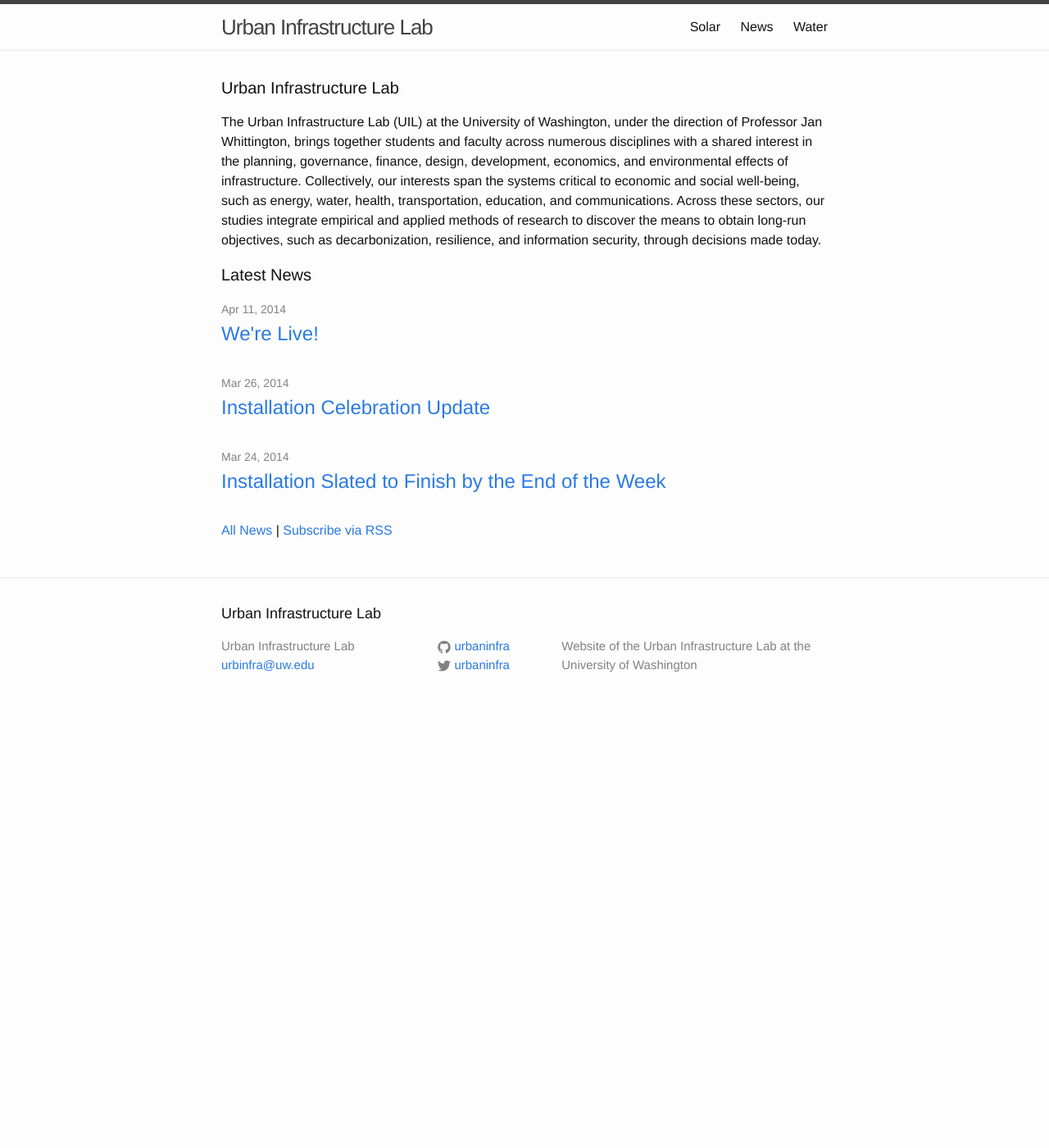
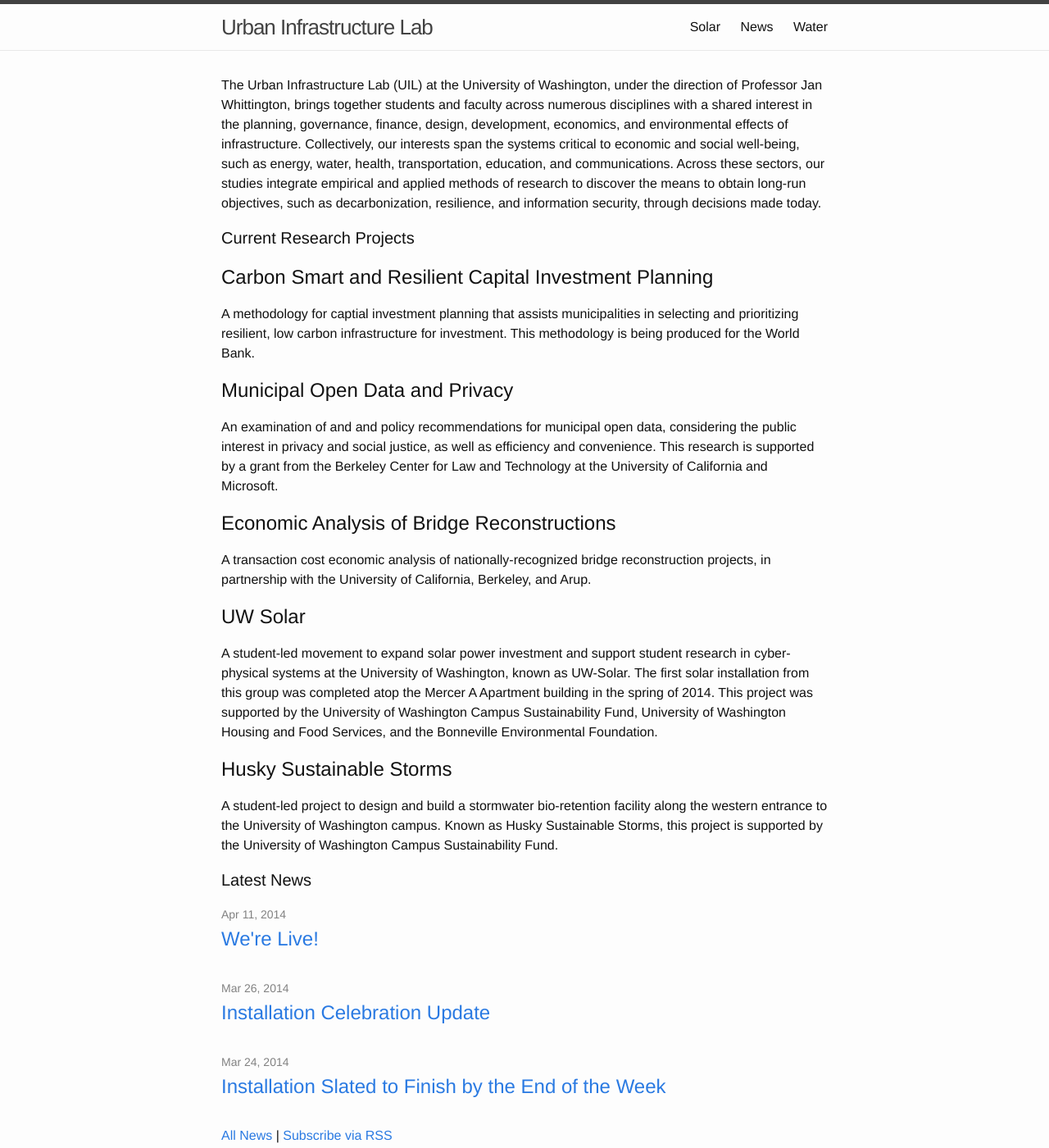
Before and after one commit to urbaninfra/urbaninfra.github.io, a Jekyll site: the page built from index.html, in a window 1280 px wide and 1400 px high. Shown: the whole window at 82% size. Built offline with Jekyll 4.4.1, drawn with Linux system fonts in a browser that asks for light colours.

Commit message:
Add project descriptions to front page

```diff
--- a/index.html
+++ b/index.html
@@ -4,11 +4,58 @@
 
 <div class="home">
 
-  <h1 class="page-heading">Urban Infrastructure Lab</h1>
+   <p>The Urban Infrastructure Lab (UIL) at the University of
+   Washington, under the direction of Professor Jan Whittington,
+   brings together students and faculty across numerous disciplines
+   with a shared interest in the planning, governance, finance,
+   design, development, economics, and environmental effects of
+   infrastructure. Collectively, our interests span the systems
+   critical to economic and social well-being, such as energy, water,
+   health, transportation, education, and communications. Across these
+   sectors, our studies integrate empirical and applied methods of
+   research to discover the means to obtain long-run objectives, such
+   as decarbonization, resilience, and information security, through
+   decisions made today.</p>
 
-  <p>The Urban Infrastructure Lab (UIL) at the University of Washington, under the direction of Professor Jan Whittington, brings together students and faculty across numerous disciplines with a shared interest in the planning, governance, finance, design, development, economics, and environmental effects of infrastructure. Collectively, our interests span the systems critical to economic and social well-being, such as energy, water, health, transportation, education, and communications. Across these sectors, our studies integrate empirical and applied methods of research to discover the means to obtain long-run objectives, such as decarbonization, resilience, and information security, through decisions made today.</p>
+   <h1 class="page-heading">Current Research Projects</h1>
 
-  <h1 class="page-heading">Latest News</h1>
+   <h2>Carbon Smart and Resilient Capital Investment Planning</h2>
+   <p>A methodology for captial investment planning that assists
+   municipalities in selecting and prioritizing resilient, low carbon
+   infrastructure for investment. This methodology is being produced
+   for the World Bank.</p>
+
+   <h2>Municipal Open Data and Privacy</h2>
+   <p>An examination of and and policy recommendations for municipal open
+   data, considering the public interest in privacy and social
+   justice, as well as efficiency and convenience. This research is
+   supported by a grant from the Berkeley Center for Law and
+   Technology at the University of California and Microsoft.</p>
+
+   <h2>Economic Analysis of Bridge Reconstructions</h2>
+   <p>A transaction cost economic analysis of nationally-recognized
+   bridge reconstruction projects, in partnership with the University
+   of California, Berkeley, and Arup.</p>
+
+   <h2>UW Solar</h2>
+   <p>A student-led movement to expand solar power investment and support
+   student research in cyber-physical systems at the University of
+   Washington, known as UW-Solar. The first solar installation from
+   this group was completed atop the Mercer A Apartment building in
+   the spring of 2014. This project was supported by the University of
+   Washington Campus Sustainability Fund, University of Washington
+   Housing and Food Services, and the Bonneville Environmental
+   Foundation.</p>
+
+
+   <h2>Husky Sustainable Storms</h2>
+   <p>A student-led project to design and build a stormwater
+   bio-retention facility along the western entrance to the University
+   of Washington campus. Known as Husky Sustainable Storms, this
+   project is supported by the University of Washington Campus
+   Sustainability Fund.
+
+   <h1 class="page-heading">Latest News</h1>
 
   <ul class="post-list">
     {% for post in site.posts limit:3%}
```
